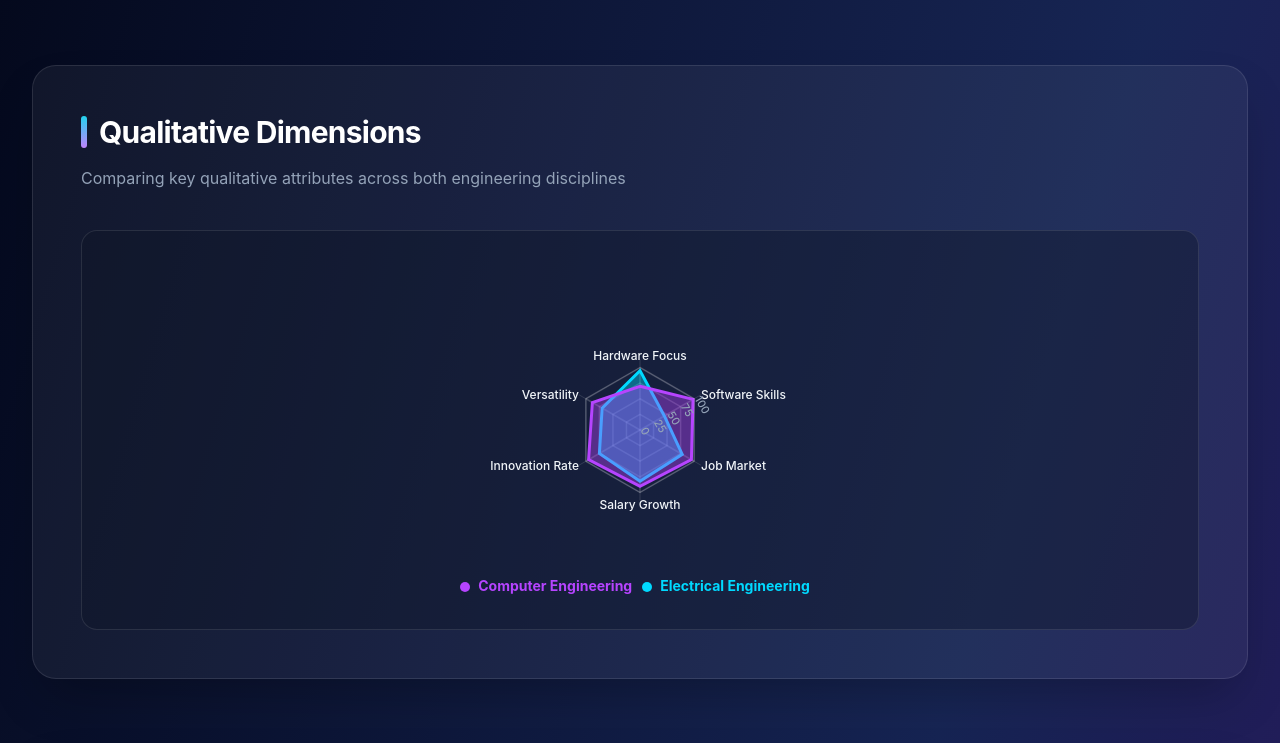
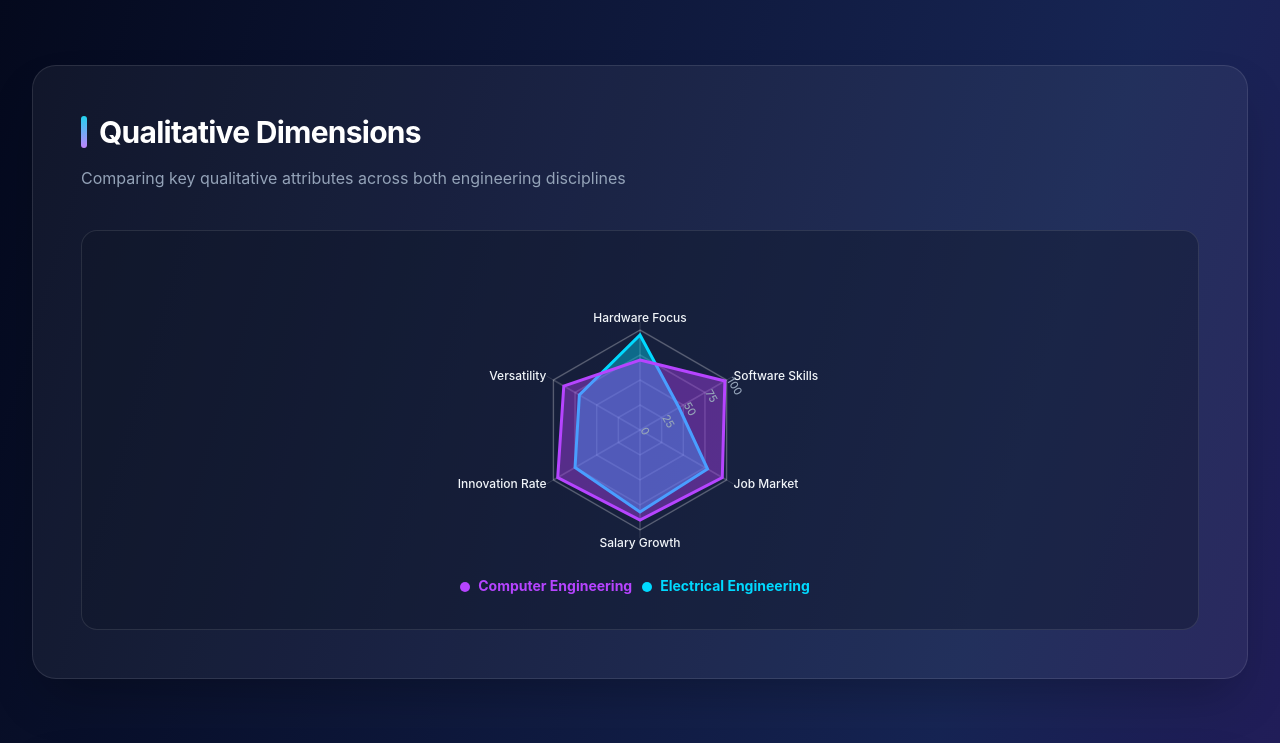
Before and after one commit to MateenCoder/engineering-comparison-dashboard, a React (Create React App) app: page / in a window 1280 px wide. Shown: the part 425-1168 px from the top of the page. Built offline with nearby package versions, Linux system fonts and the light colour scheme.

Commit message:
Implement responsive Radar Chart radius and margins

```diff
--- a/src/App.js
+++ b/src/App.js
@@ -1,8 +1,16 @@
-import React from 'react';
+import React, { useState, useEffect } from 'react';
 import { Radar, RadarChart, PolarGrid, PolarAngleAxis, PolarRadiusAxis, ResponsiveContainer, BarChart, Bar, XAxis, YAxis, CartesianGrid, Tooltip, Legend } from 'recharts';
 import { Check, X, Zap, Cpu, TrendingUp, Users, DollarSign, Clock } from 'lucide-react';
 
 export default function EngineeringComparisonDashboard() {
+    // Responsive state
+    const [isMobile, setIsMobile] = useState(typeof window !== 'undefined' ? window.innerWidth < 768 : false);
+
+    useEffect(() => {
+        const handleResize = () => setIsMobile(window.innerWidth < 768);
+        window.addEventListener('resize', handleResize);
+        return () => window.removeEventListener('resize', handleResize);
+    }, []);
     // Define brand colors
     const colors = {
         electrical: '#00D9FF', // Electric Blue
@@ -125,8 +133,8 @@ export default function EngineeringComparisonDashboard() {
                                 data={radarData}
                                 cx="50%"
                                 cy="50%"
-                                outerRadius="50%"
-                                margin={{ top: 10, right: 60, bottom: 0, left: 60 }}
+                                outerRadius={isMobile ? "50%" : "80%"}
+                                margin={isMobile ? { top: 10, right: 60, bottom: 0, left: 60 } : { top: 10, right: 30, bottom: 0, left: 30 }}
                             >
                                 <PolarGrid stroke="#ffffff30" strokeWidth={1.5} />
                                 <PolarAngleAxis
```
